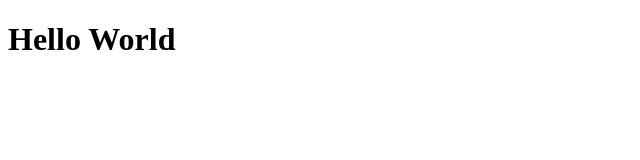
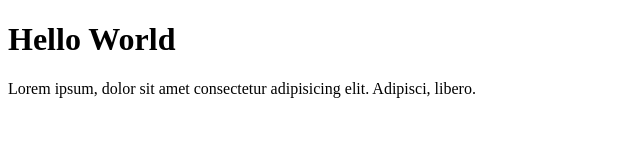
Before and after one commit to Rhzslya/git-test-2, a plain HTML site: page index.html in a window 1280 px wide. Shown: the whole page, without its empty margins (0-640 px from the left). Drawn offline with Linux system fonts and the light colour scheme.

Commit message:
Menambahkan Paragraf

```diff
--- a/index.html
+++ b/index.html
@@ -7,5 +7,9 @@
   </head>
   <body>
     <h1>Hello World</h1>
+    <p>
+      Lorem ipsum, dolor sit amet consectetur adipisicing elit. Adipisci,
+      libero.
+    </p>
   </body>
 </html>
```
